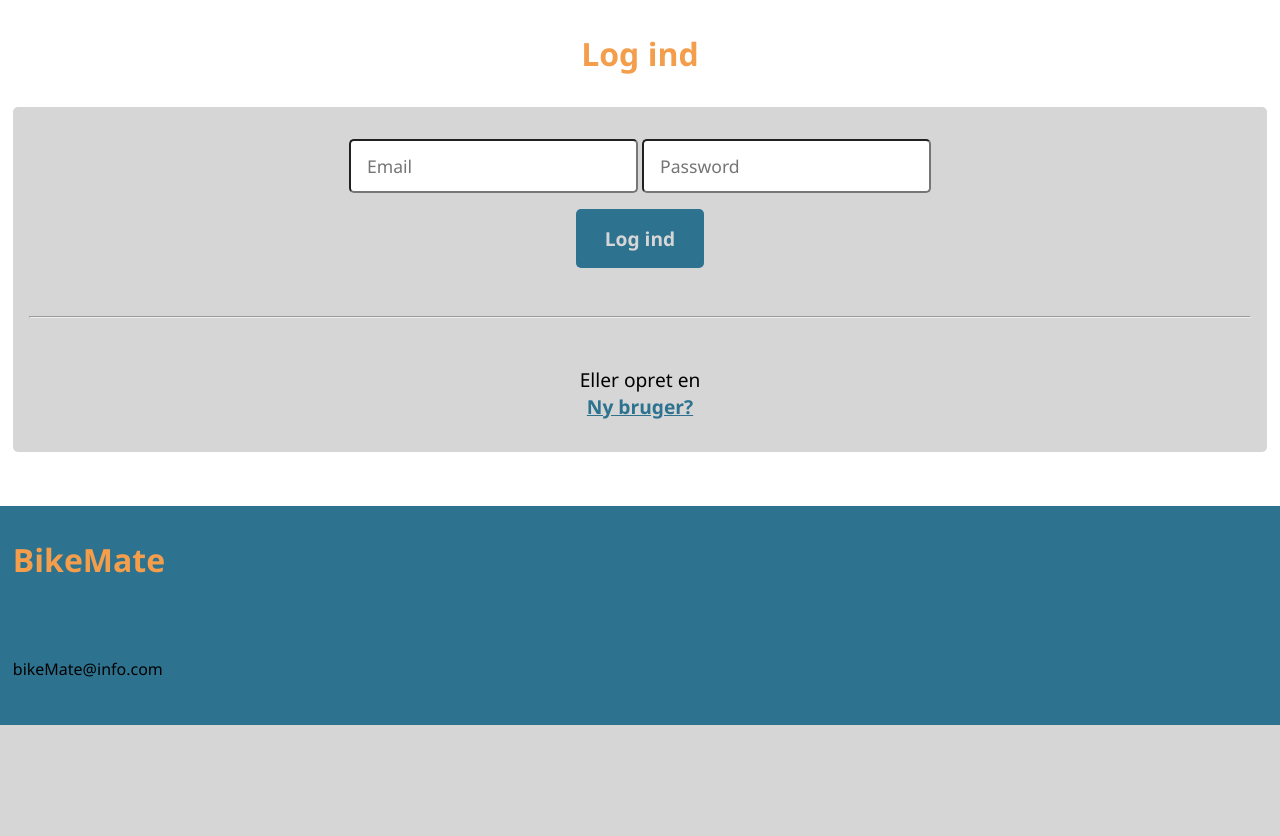
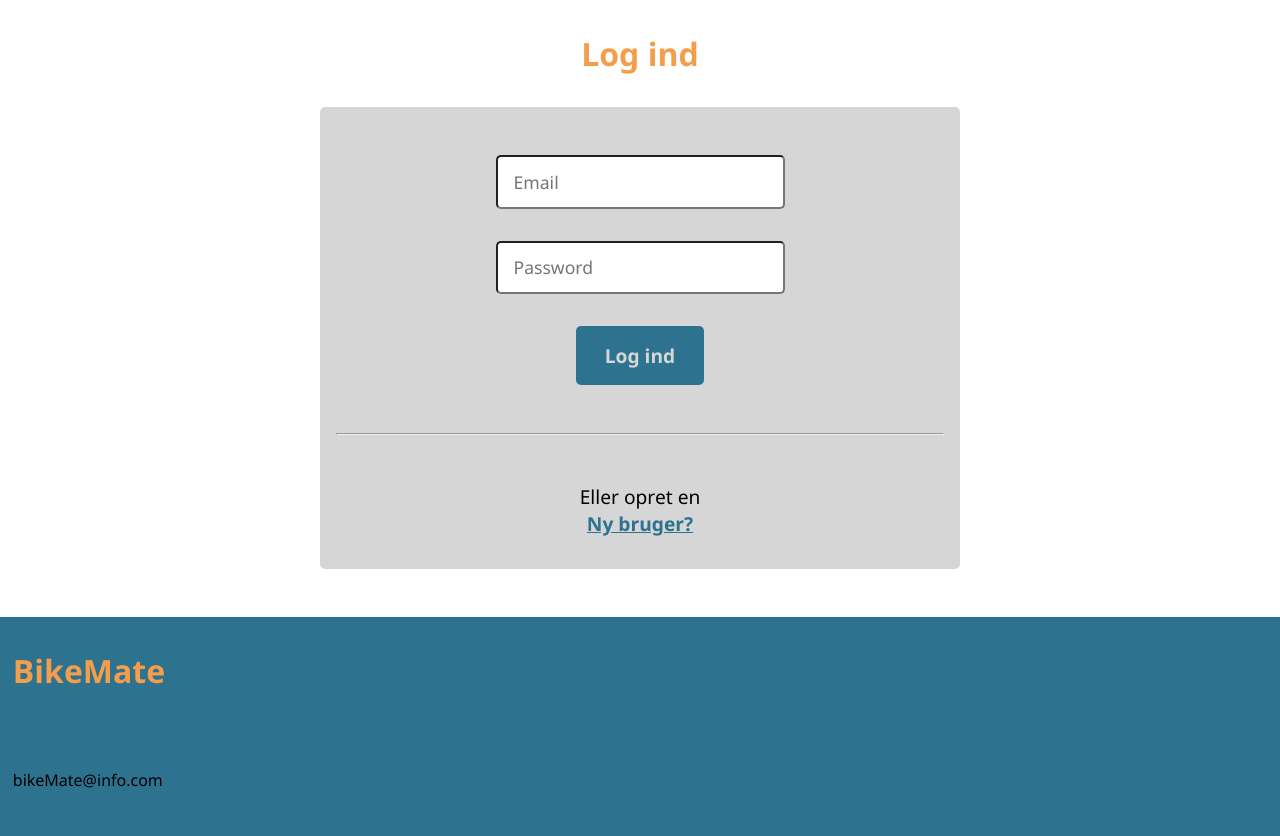
Before and after one commit to Lauramediedk/flaskapp_sql, a Flask app: page /login in a window 1280 px wide. Shown: the part 75-911 px from the top of the page. Before the commit the page ends 800 px from the top, so only its background shows below. Run offline with Flask 3, Linux system fonts and the light colour scheme; some libraries are stand-ins or nearby versions.

Commit message:
login css for bigger devices

```diff
--- a/static/css/style.css
+++ b/static/css/style.css
@@ -489,6 +489,21 @@ body{
         text-align: center;
     }
 
+    /* LOGIN */
+    .login{
+        margin: 0 auto;
+        width: 50%;
+    }
+    .form_fields{
+        padding-top: 2rem;
+    }
+    .form_field{
+        margin: 0 auto;
+        display: block;
+        margin-bottom: 2rem;
+    }
+
+    /* DASHBOARD */
     .rewards_component{
         width: 40%;
     }
```
